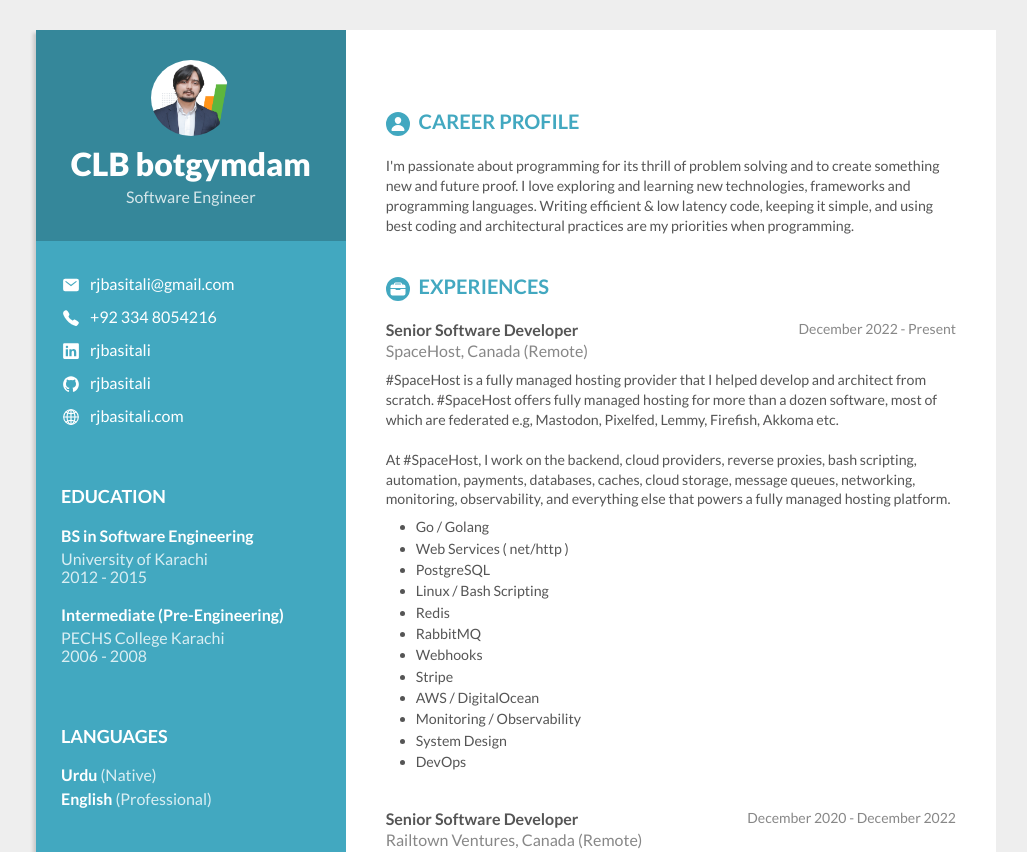
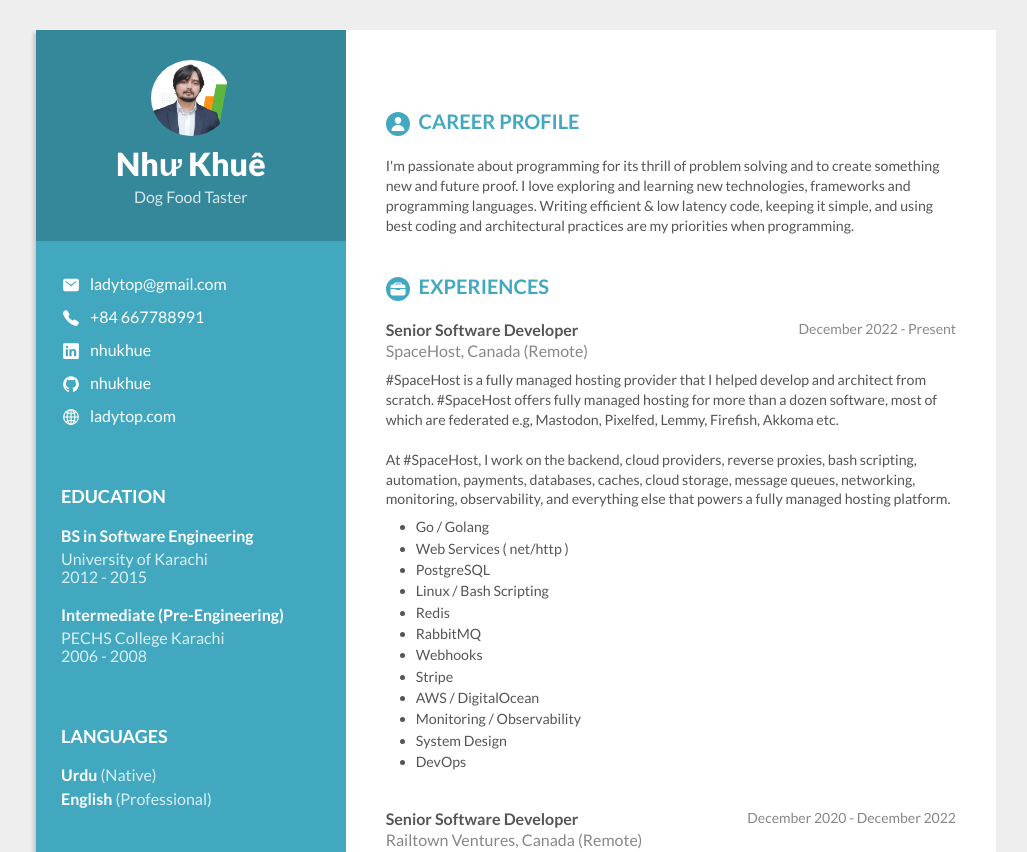
Before and after one commit to minnie2k8/middle, a plain HTML site: page index.html in a window 1280 px wide. Shown: the top 852 px of the page, without its empty margins (124-1151 px from the left). Drawn offline with nearby package versions, Linux system fonts and the light colour scheme.

Commit message:
Update index.html

```diff
--- a/index.html
+++ b/index.html
@@ -24,29 +24,29 @@
             <div class="col span-1-of-3 personal">
                 <div class="personal-header">
                     <img src="resources/img/profile_pic2.png" alt="Profile picture">
-                    <h1>CLB botgymdam</h1>
-                    <p>Software Engineer</p>
+                    <h1>Như Khuê</h1>
+                    <p>Dog Food Taster</p>
                 </div>
                 <div class="personal-details">
                     <div class="personal-info">
                         <ion-icon name="mail"></ion-icon>
-                        <a href="mailto:rjbasitali@gmail.com" target="_blank">rjbasitali@gmail.com</a>
+                        <a href="mailto:rjbasitali@gmail.com" target="_blank">ladytop@gmail.com</a>
                     </div>
                     <div class="personal-info">
                         <ion-icon name="call"></ion-icon>
-                        <a href="tel:0923348054216" target="_blank">+92 334 8054216</a>
+                        <a href="tel:0667788991" target="_blank">+84 667788991</a>
                     </div>
                     <div class="personal-info">
                         <ion-icon name="logo-linkedin"></ion-icon>
-                        <a href="https://www.linkedin.com/in/rjbasitali/" target="_blank">rjbasitali</a>
+                        <a href="https://www.linkedin.com/in/rjbasitali/" target="_blank">nhukhue</a>
                     </div>
                     <div class="personal-info">
                         <ion-icon name="logo-github"></ion-icon>
-                        <a href="https://github.com/rjbasitali" target="_blank">rjbasitali</a>
+                        <a href="https://github.com/rjbasitali" target="_blank">nhukhue</a>
                     </div>
                     <div class="personal-info">
                         <ion-icon name="globe-outline"></ion-icon>
-                        <a href="https://rjbasitali.com" target="_blank">rjbasitali.com</a>
+                        <a href="https://ladytop.com" target="_blank">ladytop.com</a>
                     </div>
 
                     <h3>Education</h3>
```
